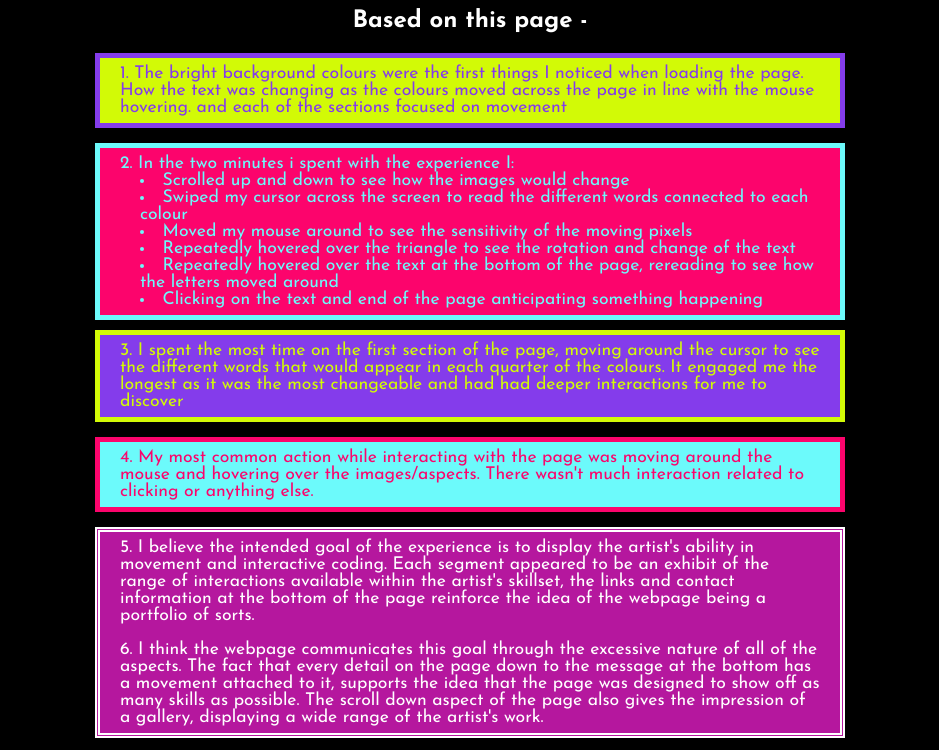
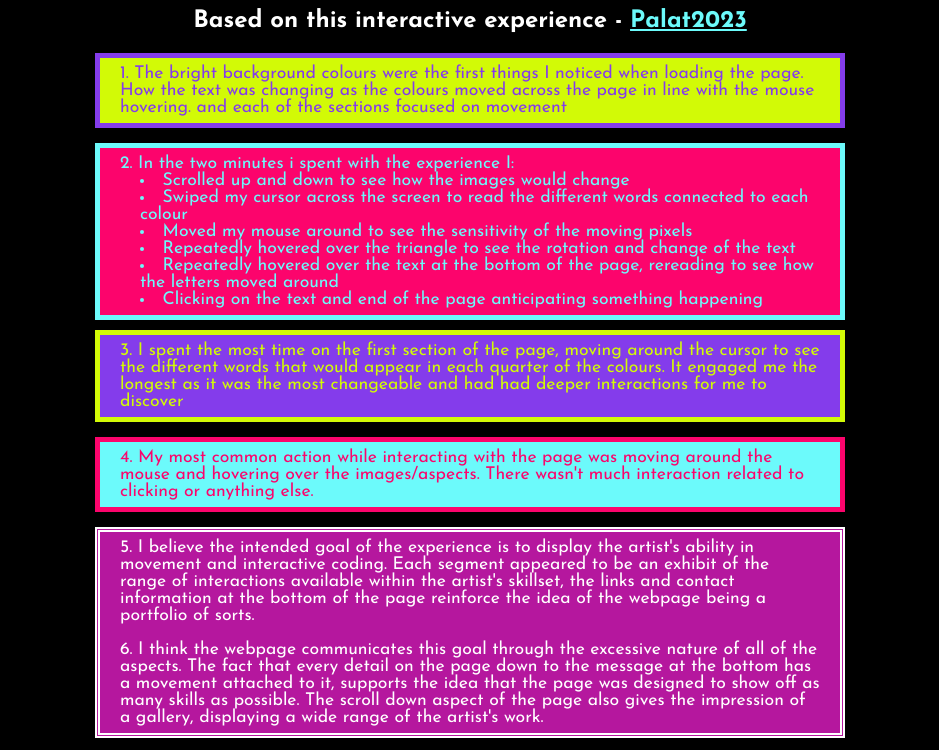
Before and after one commit to Matildand/Matildand.github.io, a plain HTML site: page assignment1/index.html in a window 1280 px wide. Shown: the part 100-850 px from the top of the page, without its empty margins (170-1109 px from the left). Drawn offline with Linux system fonts and the light colour scheme.

Commit message:
saved link to site

```diff
--- a/assignment1/index.html
+++ b/assignment1/index.html
@@ -15,7 +15,10 @@
   </head>
   <body>
     <h1>Assignment 1 - Intereactive Experience Review</h1>
-    <h2>Based on this page -</h2>
+    <h2>
+      Based on this interactive experience -
+      <a href="https://palat2023.com/"> Palat2023 </a>
+    </h2>
     <p class="yellow">
       1. The bright background colours were the first things I noticed when
       loading the page. How the text was changing as the colours moved across
```
